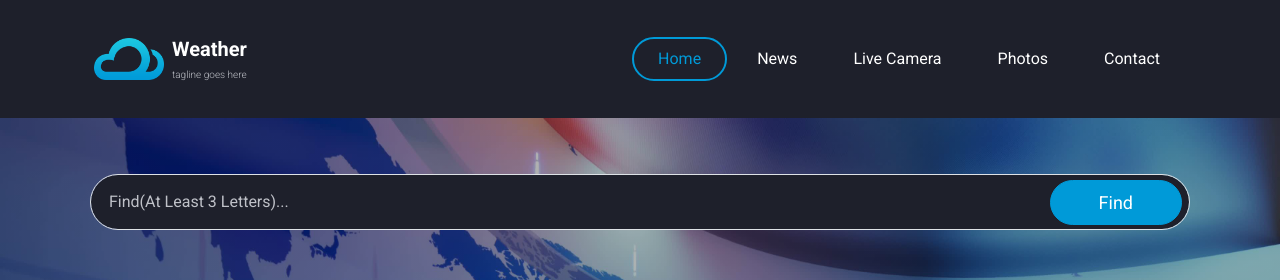
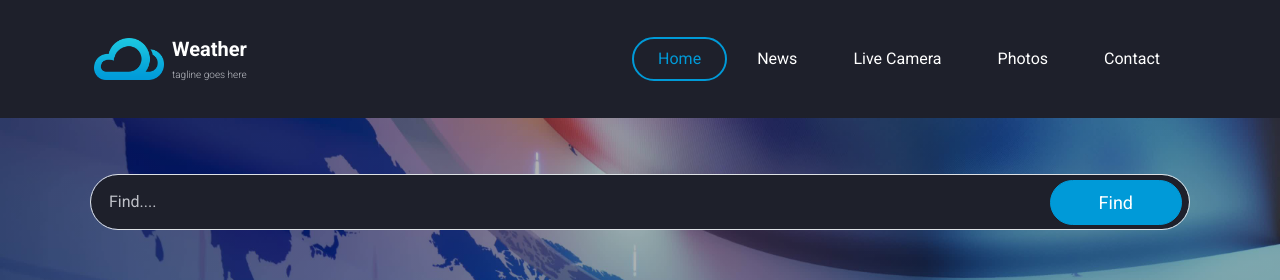
Before and after one commit to mahmouddessoki/weather-app, a plain HTML site: page index.html in a window 1280 px wide. Shown: the top 280 px of the page. Drawn offline with Linux system fonts and the light colour scheme; no server answers.

Commit message:
Update index.html

```diff
--- a/index.html
+++ b/index.html
@@ -63,7 +63,7 @@
             <form action="">
 
                 <div class="p-2 position-relative d-flex align-items-center">
-                    <input type="text" placeholder="find(at least 3 letters)..." class="form-control" id="searchInput">
+                    <input type="text" placeholder="find...." class="form-control" id="searchInput">
                     <label for="searchInput" class="position-absolute  end-0">
                         <button class="btn btn-primary px-5 py-2 me-3" id="find-btn">Find</button>
                     </label>
```
